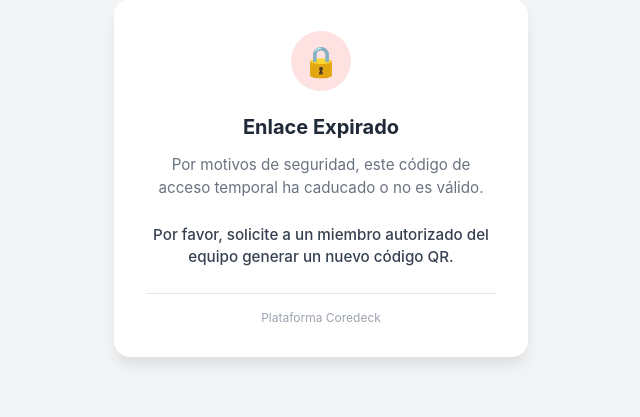
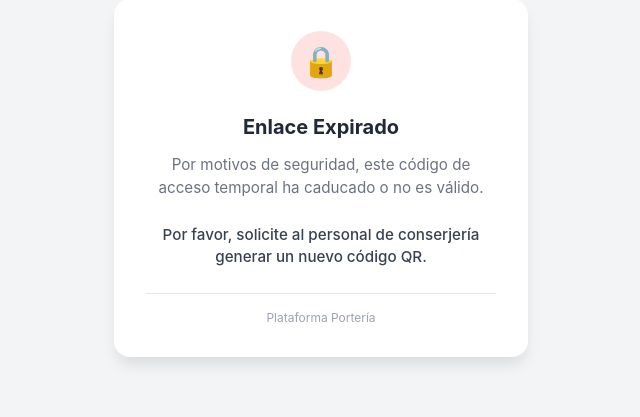
Before and after one commit to NoisGit/dashboard-base-api, a FastAPI app: page /api/v1/location-logbook/police-view/1 in a window 1280 px wide. Shown: the part 222-639 px from the top of the page, without its empty margins (319-959 px from the left). Run offline with FastAPI, Linux system fonts and the light colour scheme; parts of the project's set-up code (start-up, migrations or seed data) failed here and were passed over.

Commit message:
Remove remaining conflict files from rebrand diff

```diff
--- a/src/templates/logbook/police_error.html
+++ b/src/templates/logbook/police_error.html
@@ -71,10 +71,10 @@
             Por motivos de seguridad, este código de acceso temporal ha caducado o no es válido.
         </p>
         <p style="font-weight: 500; color: #374151;">
-            Por favor, solicite a un miembro autorizado del equipo generar un nuevo código QR.
+            Por favor, solicite al personal de conserjería generar un nuevo código QR.
         </p>
         <div class="footer">
-            Plataforma Coredeck
+            Plataforma Portería
         </div>
     </div>
 </body>
```
Also changed, not shown: README.md.
